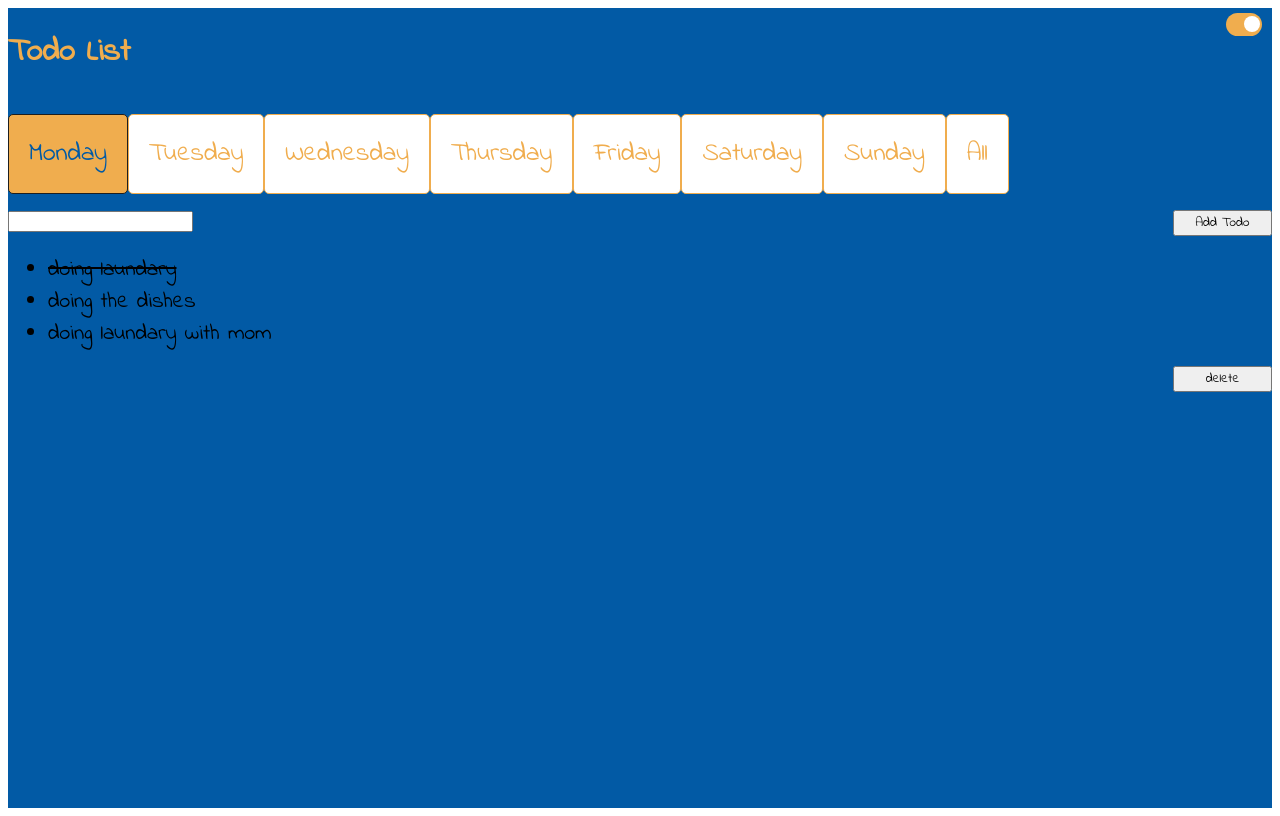
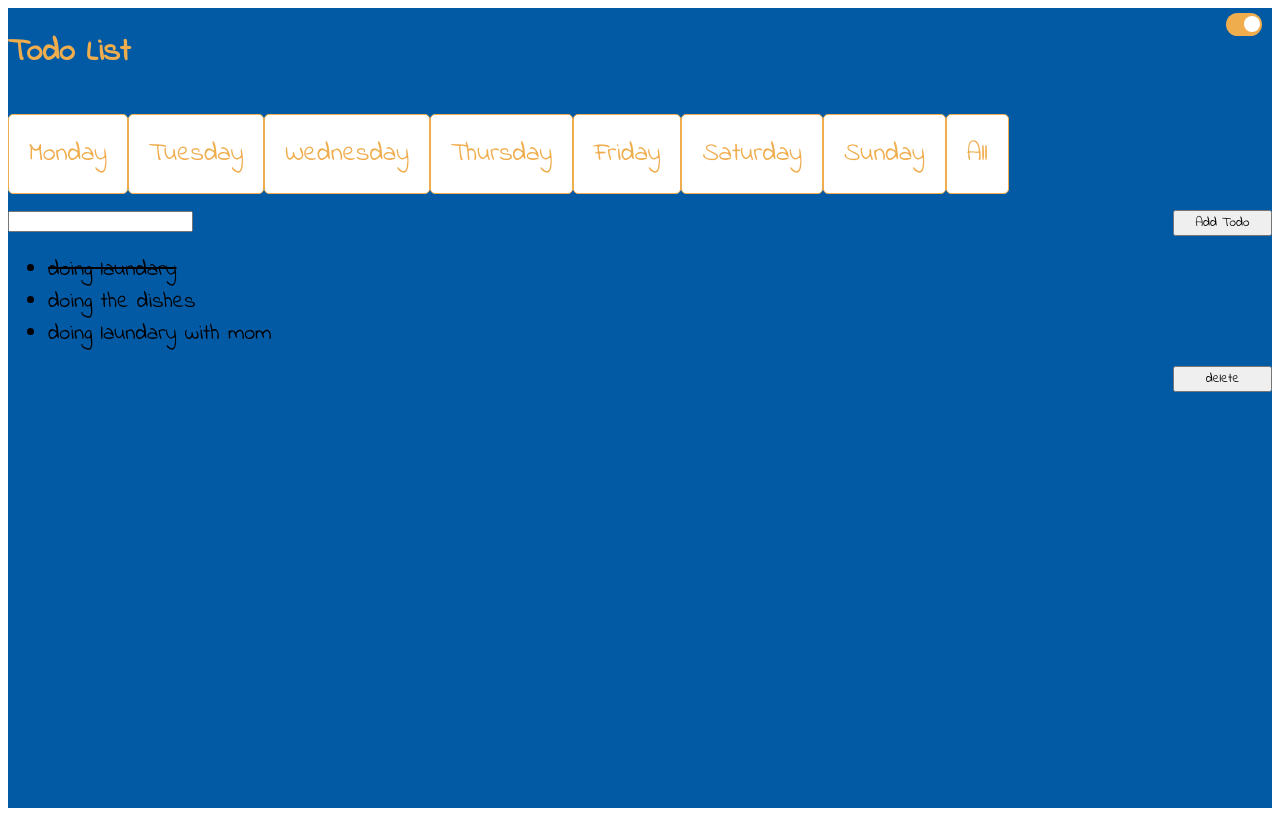
Before and after one commit to Mgrdich/React_typescrpit_todoapp, a React (Create React App) app in the folder todoapp/: page / in a window 1280 px wide. Built offline with nearby package versions, Linux system fonts and the light colour scheme; some icons are missing.

Commit message:
bug fixes conversion to scss

```diff
--- a/todoapp/src/Style/_component.scss
+++ b/todoapp/src/Style/_component.scss
@@ -71,12 +71,13 @@ button {
 /*Card component*/
 
 .my-card {
+  ul {
     display: flex;
     list-style: none;
     padding-left: 0;
     flex-wrap: wrap;
 
-  ul li {
+    li {
       background-color: #ffffff;
       border-radius: 5px;
       padding: 20px;
@@ -86,16 +87,19 @@ button {
       border: 1px solid;
     }
   }
+}
 
 .darkMode {
-  .my-card ul li{
+  .my-card ul li {
     border-color: darkred;
     color: darkred;
-    &:hover,.active {
+
+    &:hover, .active {
       background-color: darkred;
       border: 1px solid #ffffff;
       color: #ffffff;
     }
+
     .active {
       background-color: darkred;
       border: 1px solid #1d1e1f;
@@ -105,18 +109,20 @@ button {
 }
 
 .blueMode {
-  .my-card ul li{
+  .my-card ul li {
     border-color: #f0ad4e;
     color: #f0ad4e;
-  }
-  &:hover,.active {
+
+    &:hover, .active {
       background-color: #f0ad4e;
       border: 1px solid #ffffff;
       color: #025aa5;
     }
+
     .active {
       background-color: #f0ad4e;
       border: 1px solid #1d1e1f;
       color: #025aa5;
     }
   }
+}
--- a/todoapp/src/Style/_home.scss
+++ b/todoapp/src/Style/_home.scss
@@ -6,10 +6,7 @@ body {
     height: 100vh;
 
     &.blueMode {
-      div {
         background-color: #025aa5 !important;
-      }
-
       i {
         color: #f0ad4e;
 
@@ -32,37 +29,36 @@ body {
     }
 
     &.darkMode {
-      div {
         background-color: #1d1e1f !important;
-      }
 
       i {
         color: darkred;
         &.fa-times {
-          color: #1d1e1f;
+          color:unset;
         }
       }
-      }
-
+    }
 
 
     li {
-      .list-group-item {
+      &.list-group-item {
         font-size: 22px;
 
         i {
           cursor: pointer;
-          color:#1d1e1f
+          color: #1d1e1f
         }
       }
     }
   }
 }
+
 .labelIcons {
   label {
     margin-left: 10px;
     margin-right: 10px;
   }
+
   i {
     font-size: 22px;
   }
--- a/todoapp/src/Style/style.css
+++ b/todoapp/src/Style/style.css
@@ -1,30 +1,61 @@
 @import url("https://fonts.googleapis.com/css?family=Indie+Flower&display=swap");
+.pull-right {
+  float: right; }
+
+.pull-left {
+  float: left; }
+
+.line-over, .line-over:hover {
+  text-decoration: line-through; }
+
+.mt-20 {
+  margin-top: 20px; }
+
+.withinListRight {
+  right: 50px;
+  position: absolute; }
+
+.withinListRight1 {
+  right: 20px; }
+
 body {
   font-family: 'Indie Flower', cursive !important;
   height: 100%; }
+
 body .main {
   height: 100vh; }
-    body .main.blueMode div {
+
+body .main.blueMode {
   background-color: #025aa5 !important; }
+
 body .main.blueMode i {
   color: #f0ad4e; }
+
 body .main.blueMode i.fa-times {
   color: #025aa5; }
+
 body .main.blueMode h1 {
   color: #f0ad4e !important; }
+
 body .main.blueMode h1.text-danger {
   display: inline-block; }
+
 body .main.blueMode .labelIcons i {
   color: #f0ad4e; }
-    body .main.darkMode div {
+
+body .main.darkMode {
   background-color: #1d1e1f !important; }
+
 body .main.darkMode i {
   color: darkred; }
+
 body .main.darkMode i.fa-times {
-        color: #1d1e1f; }
-    body .main li .list-group-item {
+  color: unset; }
+
+body .main li.list-group-item {
   font-size: 22px; }
-      body .main li .list-group-item i {
+
+body .main li.list-group-item i {
   cursor: pointer;
   color: #1d1e1f; }
 
@@ -41,6 +72,7 @@ body {
   display: inline-block;
   width: 36px;
   height: 23px; }
+
 .switch input {
   opacity: 0;
   width: 0;
@@ -56,6 +88,7 @@ body {
   background-color: darkred;
   -webkit-transition: .4s;
   transition: .4s; }
+
 .slider:before {
   position: absolute;
   content: "";
@@ -66,13 +99,16 @@ body {
   background-color: white;
   -webkit-transition: .4s;
   transition: .4s; }
+
 .slider.round {
   border-radius: 34px; }
+
 .slider.round:before {
   border-radius: 50%; }
 
 input:checked + .slider {
   background-color: #f0ad4e; }
+
 input:checked + .slider:before {
   -webkit-transform: translateX(14px);
   -ms-transform: translateX(14px);
@@ -86,11 +122,12 @@ button {
   min-width: 98.9931px; }
 
 /*Card component*/
-.my-card {
+.my-card ul {
   display: flex;
   list-style: none;
   padding-left: 0;
   flex-wrap: wrap; }
+
 .my-card ul li {
   background-color: #ffffff;
   border-radius: 5px;
@@ -103,10 +140,12 @@ button {
 .darkMode .my-card ul li {
   border-color: darkred;
   color: darkred; }
+
 .darkMode .my-card ul li:hover, .darkMode .my-card ul li .active {
   background-color: darkred;
   border: 1px solid #ffffff;
   color: #ffffff; }
+
 .darkMode .my-card ul li .active {
   background-color: darkred;
   border: 1px solid #1d1e1f;
@@ -116,12 +155,12 @@ button {
   border-color: #f0ad4e;
   color: #f0ad4e; }
 
-.blueMode:hover, .blueMode .active {
+.blueMode .my-card ul li:hover, .blueMode .my-card ul li .active {
   background-color: #f0ad4e;
   border: 1px solid #ffffff;
   color: #025aa5; }
 
-.blueMode .active {
+.blueMode .my-card ul li .active {
   background-color: #f0ad4e;
   border: 1px solid #1d1e1f;
   color: #025aa5; }
--- a/todoapp/src/index.js
+++ b/todoapp/src/index.js
@@ -1,8 +1,7 @@
 import React from 'react';
 import ReactDOM from 'react-dom';
-import './styles/index.css';
-import "./Style/style.css"
 import "bootstrap-css/index";
+import "./Style/style.css";
 import App from './App';
 import * as serviceWorker from './serviceWorker';
 
```
Also changed, not shown: todoapp/src/Style/style.scss (line endings or trailing spaces). Lines whose indentation alone changed are shown as unchanged.
